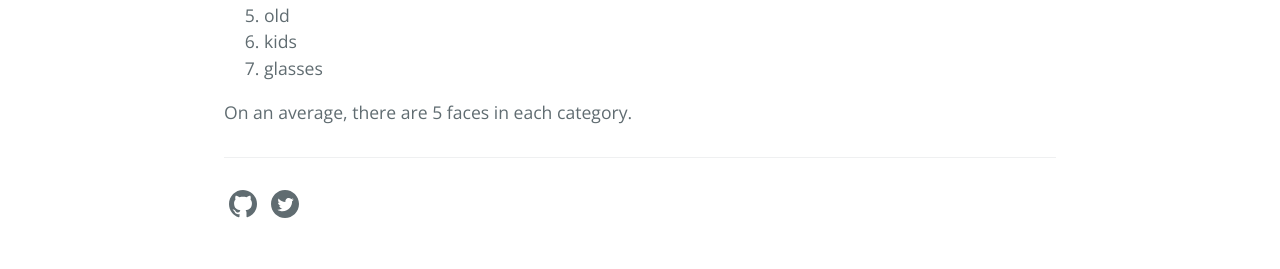
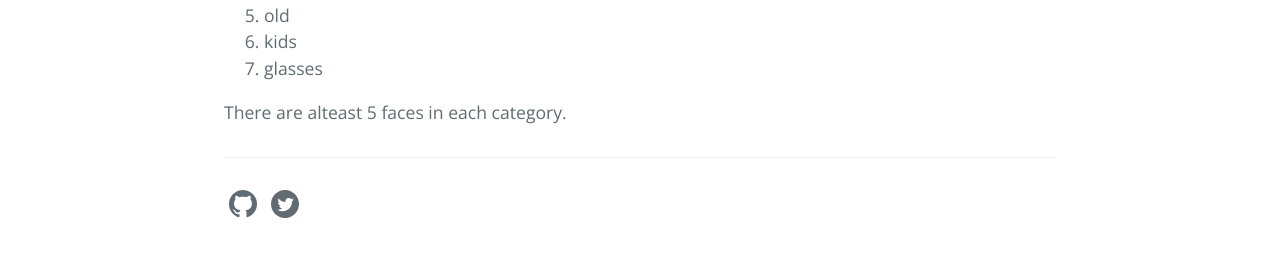
Before and after one commit to yashkhasbage25/AnonymizingAudioVisualData, a Jekyll site: the page built from _posts/2021-08-08-artificial-faces.md, in a window 1280 px wide. Shown: the part 1639-1908 px from the top of the page. Built offline with Jekyll 4.4.1, drawn with Linux system fonts in a browser that asks for light colours.

Commit message:
stats of facebank

```diff
--- a/_posts/2021-08-08-artificial-faces.md
+++ b/_posts/2021-08-08-artificial-faces.md
@@ -45,4 +45,4 @@ We have the following categories of faces:
 6. kids
 7. glasses
 
-On an average, there are 5 faces in each category.
+There are alteast 5 faces in each category.
```
